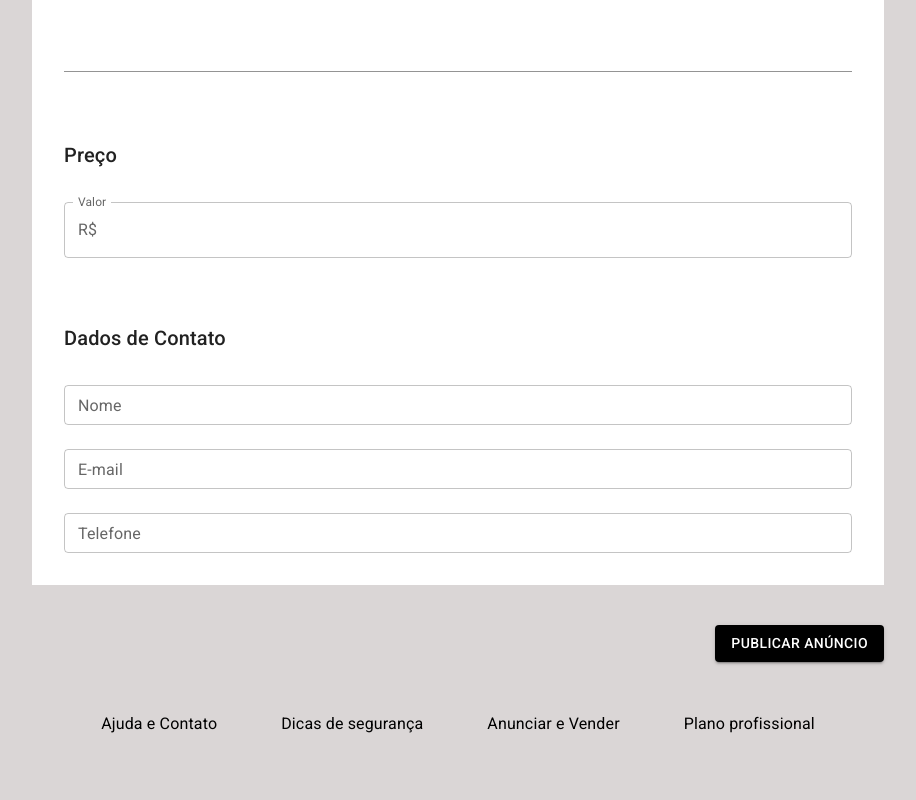
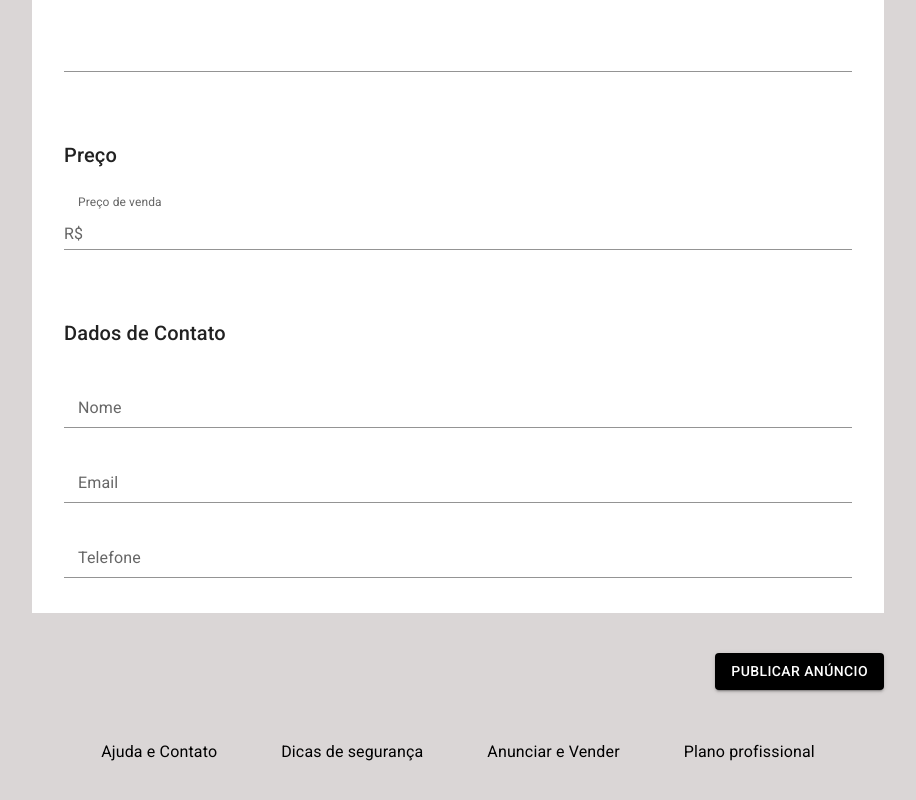
Before and after one commit to Guuzta/anunx, a Next.js app: page /user/publish in a window 1280 px wide. Shown: the part 838-1638 px from the top of the page, without its empty margins (182-1098 px from the left). Before the commit the page ends 1614 px from the top, so only its background shows below. Built offline with nearby package versions, Linux system fonts and the light colour scheme.

Commit message:
validacao dos campos nome, email e telefone

```diff
--- a/src/app/user/publish/page.js
+++ b/src/app/user/publish/page.js
@@ -35,11 +35,12 @@ const validationSchema = yup.object({
 
     category: yup.string().required('Campo obrigatório!'),
     description: yup.string()
-    .min(50, 'Escreva uma descrição maior! (Min: 50 caracteres)')
-    .required('Campo obrigatório!'),
-
-
-
+        .min(50, 'Escreva uma descrição maior! (Min: 50 caracteres)')
+        .required('Campo obrigatório!'),
+    price: yup.number().required('Campo obrigatório!'),
+    email: yup.string().email('Digite um e-mail válido').required('Campo obrigatório!'),
+    name: yup.string().required('Campo obrigatório!'),
+    phone: yup.number('Digite um telefone válido!').typeError('Precisa ser um número!').required('Campo obrigatório!')
 })
 
 const Publish = () => {
@@ -74,7 +75,11 @@ const Publish = () => {
                 initialValues={{
                     title: '',
                     category: '',
-                    description: ''
+                    description: '',
+                    price: '',
+                    email: '',
+                    name: '',
+                    phone: ''
                 }}
                 validationSchema={validationSchema}
                 onSubmit={(values) => {
@@ -271,13 +276,19 @@ const Publish = () => {
                                             Preço
                                         </Typography>
                                         <br />
-                                        <FormControl fullWidth variant='outlined'>
-                                            <InputLabel >Valor</InputLabel>
-                                            <OutlinedInput
-                                                startAdornment={<InputAdornment position='start'>R$</InputAdornment>}
-                                                label="Valor"
+
+                                        <FormControl fullWidth error={errors.price} >
+                                            <InputLabel>Preço de venda</InputLabel>
+                                            <Input
+                                                name='price'
+                                                onChange={handleChange}
+                                                value={values.price} startAdornment={<InputAdornment position='start'>R$</InputAdornment>}
                                             />
+                                            <FormHelperText>
+                                                {errors.price}
+                                            </FormHelperText>
                                         </FormControl>
+
                                     </Box>
                                 </Container>
 
@@ -291,30 +302,44 @@ const Publish = () => {
                                             Dados de Contato
                                         </Typography>
                                         <br />
-                                        <TextField
-                                            fullWidth
-                                            label="Nome"
-                                            variant="outlined"
-                                            type="text"
-                                            size="small"
-                                        />
+
+                                        <FormControl fullWidth error={errors.name} >
+                                            <InputLabel>Nome</InputLabel>
+                                            <Input
+                                                name='name'
+                                                onChange={handleChange}
+                                                value={values.name}
+                                            />
+                                            <FormHelperText>
+                                                {errors.name}
+                                            </FormHelperText>
+                                        </FormControl>
                                         <br />
                                         <br />
-                                        <TextField
-                                            fullWidth
-                                            label="E-mail"
-                                            variant="outlined"
-                                            type="email"
-                                            size="small"
-                                        />
+                                        <FormControl fullWidth error={errors.email} >
+                                            <InputLabel>Email</InputLabel>
+                                            <Input
+                                                name='email'
+                                                onChange={handleChange}
+                                                value={values.email}
+                                            />
+                                            <FormHelperText>
+                                                {errors.email}
+                                            </FormHelperText>
+                                        </FormControl>
                                         <br />
                                         <br />
-                                        <TextField
-                                            fullWidth
-                                            label="Telefone"
-                                            variant="outlined"
-                                            size="small"
-                                        />
+                                         <FormControl fullWidth error={errors.phone} >
+                                            <InputLabel>Telefone</InputLabel>
+                                            <Input
+                                                name='phone'
+                                                onChange={handleChange}
+                                                value={values.phone}
+                                            />
+                                            <FormHelperText>
+                                                {errors.phone}
+                                            </FormHelperText>
+                                        </FormControl>
                                     </Box>
                                 </Container>
 
```
